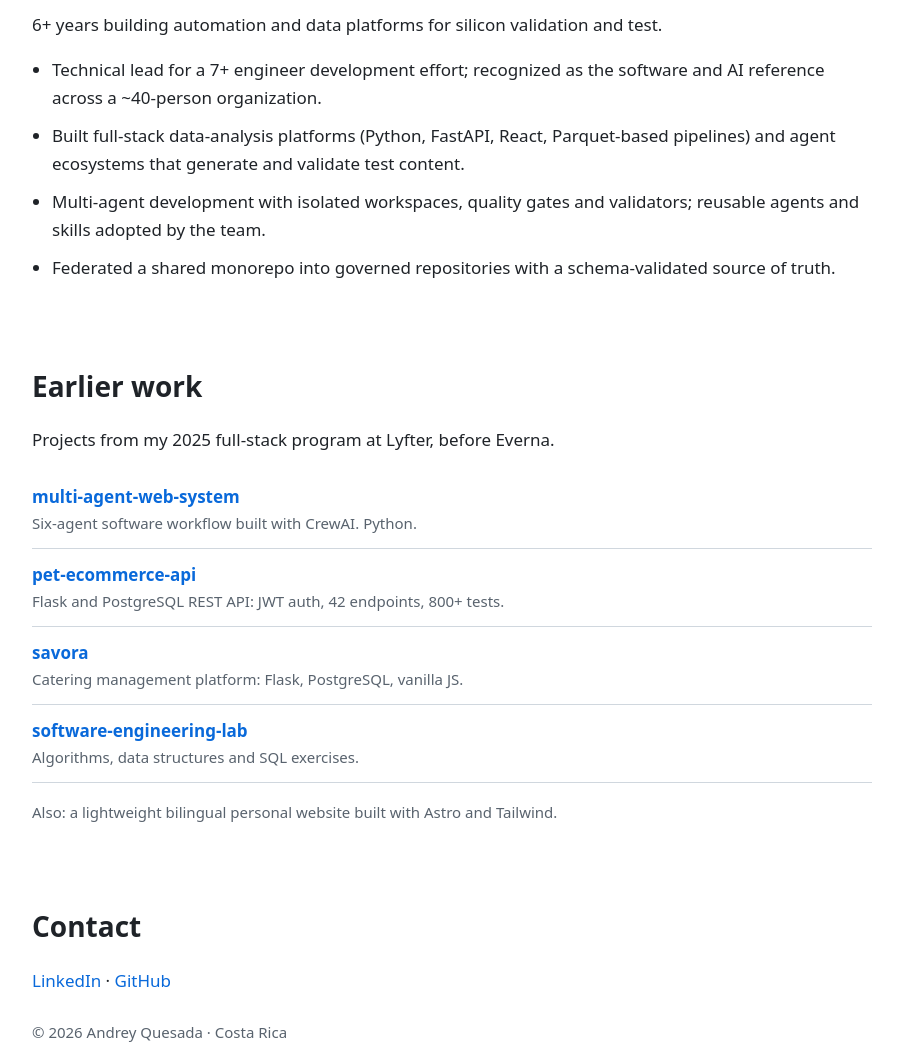
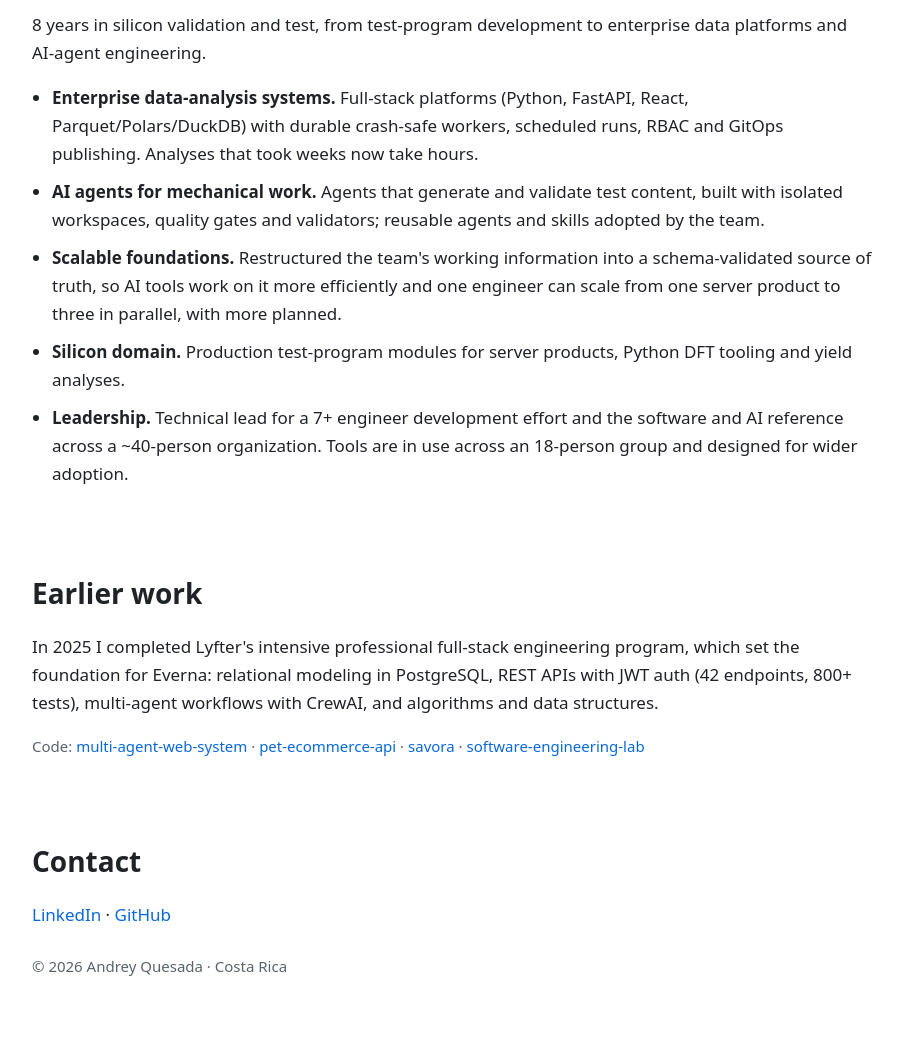
Before and after one commit to andreyques41/andreyques41.github.io, a plain HTML site: page index.html in a window 1280 px wide. Shown: the part 1740-2784 px from the top of the page, without its empty margins (188-1091 px from the left). After the commit the page ends 2719 px from the top, so only its background shows below. Drawn offline with Linux system fonts and the light colour scheme.

Commit message:
Rework Intel section, condense earlier work, 8 years at Intel
Co-Authored-By: Claude Sonnet 5.5 <noreply@anthropic.com>
Claude-Session: https://claude.ai/code/session_01SWAXCNes3TL4gfnHtQRe5k

```diff
--- a/index.html
+++ b/index.html
@@ -27,7 +27,7 @@
     <section class="hero wrap">
       <p class="eyebrow">Software &amp; AI Engineer</p>
       <h1>Andrey Quesada</h1>
-      <p class="lead">I build data platforms and full-stack systems with agent-first workflows: engineer at Intel, co-founder of Everna, and the go-to person for software and AI in a ~40-person organization.</p>
+      <p class="lead">I build data platforms and full-stack systems with agent-first workflows: 8 years at Intel, co-founder of Everna, and the go-to person for software and AI in a ~40-person organization.</p>
       <p class="actions">
         <a class="btn primary" href="#everna">See the Everna system</a>
         <a class="btn" href="https://github.com/andreyques41">GitHub</a>
@@ -68,25 +68,20 @@
 
     <section id="intel" class="wrap">
       <h2>Intel</h2>
-      <p>6+ years building automation and data platforms for silicon validation and test.</p>
+      <p>8 years in silicon validation and test, from test-program development to enterprise data platforms and AI-agent engineering.</p>
       <ul class="points">
-        <li>Technical lead for a 7+ engineer development effort; recognized as the software and AI reference across a ~40-person organization.</li>
-        <li>Built full-stack data-analysis platforms (Python, FastAPI, React, Parquet-based pipelines) and agent ecosystems that generate and validate test content.</li>
-        <li>Multi-agent development with isolated workspaces, quality gates and validators; reusable agents and skills adopted by the team.</li>
-        <li>Federated a shared monorepo into governed repositories with a schema-validated source of truth.</li>
+        <li><strong>Enterprise data-analysis systems.</strong> Full-stack platforms (Python, FastAPI, React, Parquet/Polars/DuckDB) with durable crash-safe workers, scheduled runs, RBAC and GitOps publishing. Analyses that took weeks now take hours.</li>
+        <li><strong>AI agents for mechanical work.</strong> Agents that generate and validate test content, built with isolated workspaces, quality gates and validators; reusable agents and skills adopted by the team.</li>
+        <li><strong>Scalable foundations.</strong> Restructured the team's working information into a schema-validated source of truth, so AI tools work on it more efficiently and one engineer can scale from one server product to three in parallel, with more planned.</li>
+        <li><strong>Silicon domain.</strong> Production test-program modules for server products, Python DFT tooling and yield analyses.</li>
+        <li><strong>Leadership.</strong> Technical lead for a 7+ engineer development effort and the software and AI reference across a ~40-person organization. Tools are in use across an 18-person group and designed for wider adoption.</li>
       </ul>
     </section>
 
     <section id="earlier" class="wrap">
       <h2>Earlier work</h2>
-      <p>Projects from my 2025 full-stack program at Lyfter, before Everna.</p>
-      <ul class="projects">
-        <li><a href="https://github.com/andreyq-dev/multi-agent-web-system">multi-agent-web-system</a><span>Six-agent software workflow built with CrewAI. Python.</span></li>
-        <li><a href="https://github.com/andreyq-dev/pet-ecommerce-api">pet-ecommerce-api</a><span>Flask and PostgreSQL REST API: JWT auth, 42 endpoints, 800+ tests.</span></li>
-        <li><a href="https://github.com/andreyq-dev/savora">savora</a><span>Catering management platform: Flask, PostgreSQL, vanilla JS.</span></li>
-        <li><a href="https://github.com/andreyq-dev/software-engineering-lab">software-engineering-lab</a><span>Algorithms, data structures and SQL exercises.</span></li>
-      </ul>
-      <p class="muted">Also: a lightweight bilingual personal website built with Astro and Tailwind.</p>
+      <p>In 2025 I completed Lyfter's intensive professional full-stack engineering program, which set the foundation for Everna: relational modeling in PostgreSQL, REST APIs with JWT auth (42 endpoints, 800+ tests), multi-agent workflows with CrewAI, and algorithms and data structures.</p>
+      <p class="muted">Code: <a href="https://github.com/andreyq-dev/multi-agent-web-system">multi-agent-web-system</a> &middot; <a href="https://github.com/andreyq-dev/pet-ecommerce-api">pet-ecommerce-api</a> &middot; <a href="https://github.com/andreyq-dev/savora">savora</a> &middot; <a href="https://github.com/andreyq-dev/software-engineering-lab">software-engineering-lab</a></p>
     </section>
 
     <section id="contact" class="wrap">
```
